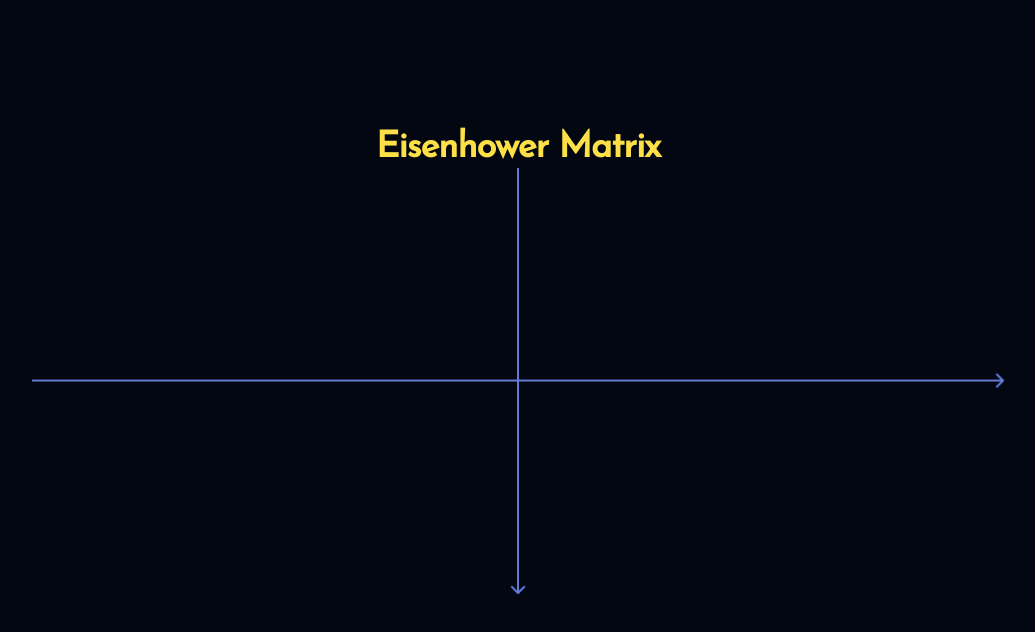
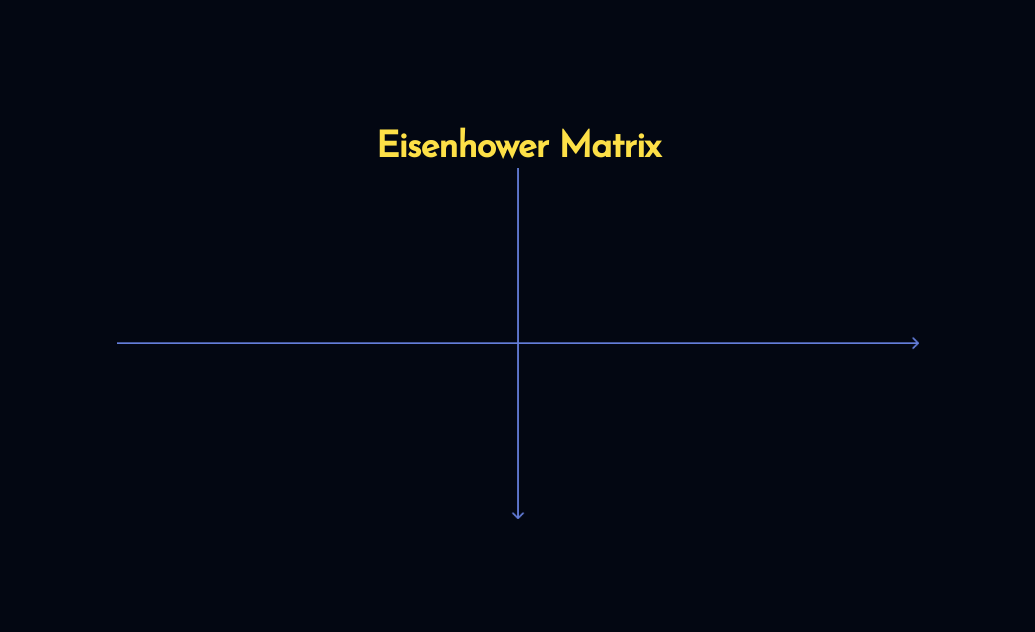
Before and after one commit to DamIslano/Eisenhower-matrix, a Nuxt app: page /main in a window 1280 px wide. Shown: the top 632 px of the page, without its empty margins (122-1157 px from the left). Built offline with nearby package versions, Linux system fonts and the light colour scheme.

Commit message:
style: content center

```diff
--- a/app.vue
+++ b/app.vue
@@ -2,7 +2,7 @@
 </script>
 
 <template>
-  <div class="h-screen bg-gray-950">
+  <div class="h-screen bg-gray-950 flex justify-center">
     <NuxtLayout>
       <NuxtPage />
     </NuxtLayout>
```
